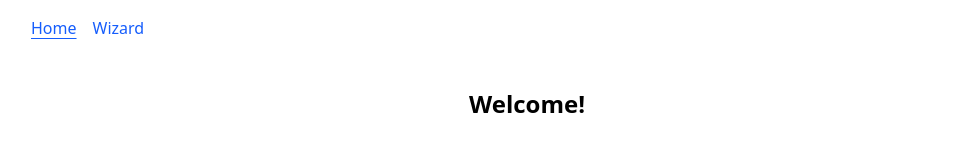
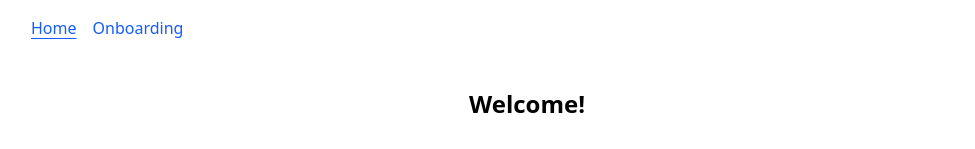
Before and after one commit to carolinaroman/ah_test, a React (Vite) app in the folder frontend/: page / in a window 1280 px wide. Shown: the top 149 px of the page, without its empty margins (113-1088 px from the left). Built offline with nearby package versions, Linux system fonts and the light colour scheme.

Commit message:
Add multi-step WizardForm, Matches page, and localStorage reset logic in Home page

```diff
--- a/frontend/src/App.jsx
+++ b/frontend/src/App.jsx
@@ -2,6 +2,7 @@ import React from "react";
 import { createBrowserRouter, NavLink, RouterProvider } from "react-router-dom";
 
 import Home from "@/pages/Home.jsx";
+import Matches from "@/pages/Matches.jsx";
 import WizardForm from "@/pages/WizardForm";
 
 /**
@@ -36,7 +37,7 @@ const Layout = ({ children }) => (
           }`
         }
       >
-        Wizard
+        Onboarding
       </NavLink>
     </nav>
 
@@ -63,6 +64,16 @@ const router = createBrowserRouter([
       </Layout>
     ),
   },
+  // Matches results
+  {
+    path: "/matches",
+    element: (
+      <Layout>
+        <Matches />
+      </Layout>
+    ),
+  },
+
 ]);
 
 function App() {
```
Also changed, not shown: 1 other file (tests, documents, lock files or other folders).
